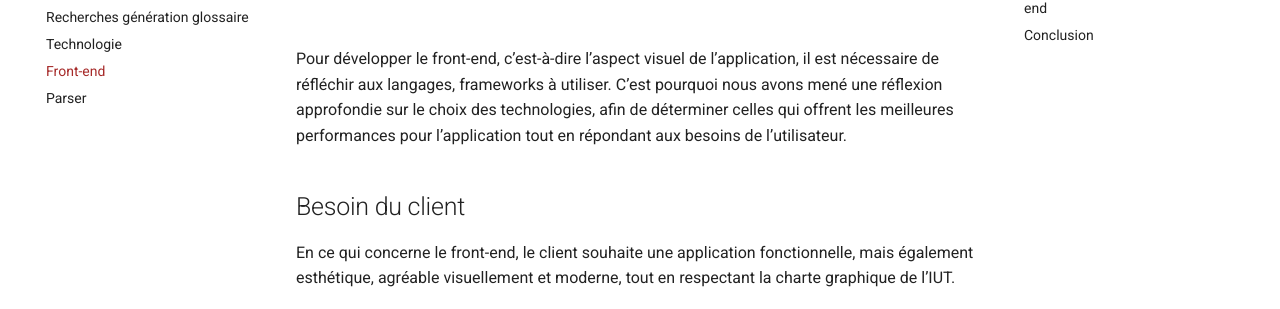
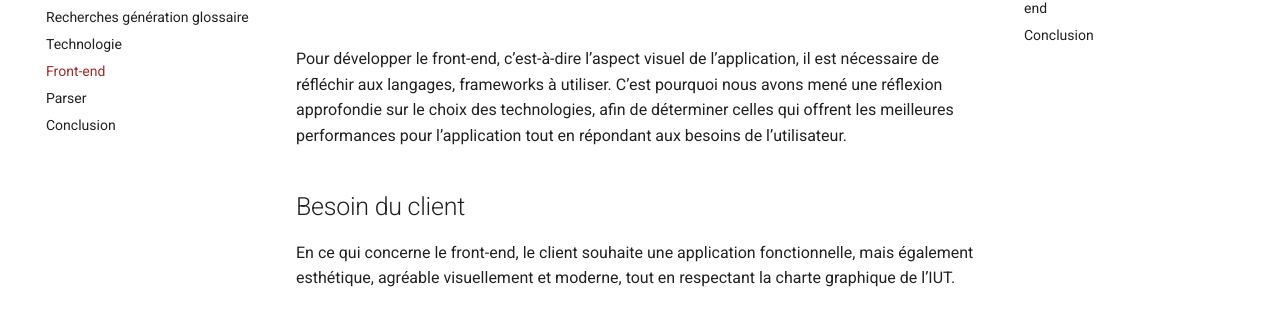
Before and after one commit to Embedding-Groupe/synthese-de-recherche-mkdocs, an MkDocs documentation site: the page built from docs/front-end.md, in a window 1280 px wide. Shown: the part 175-484 px from the top of the page. Built offline with MkDocs 1.6.1 and Material for MkDocs 9.7.7, drawn with Linux system fonts in a browser that asks for light colours.

Commit message:
ajout conclusion

```diff
--- a/docs/front-end.md
+++ b/docs/front-end.md
@@ -13,7 +13,9 @@
 
 - React est l’un des frameworks les plus populaires. Il repose sur JavaScript ou TypeScript et offre un écosystème très complet. Sa structure basée sur des composants réutilisables permet de concevoir des interfaces dynamiques et modulaires. Grâce à des bibliothèques comme Axios, React s’intègre parfaitement avec FastAPI pour des requêtes HTTP. Ce framework est idéal pour les applications modernes. Cependant, React est relativement lourd à mettre en place, surtout pour des petites applications, car il nécessite le chargement de nombreux fichiers JavaScript avant que l’application ne soit utilisable. Le navigateur doit télécharger, analyser et exécuter ce code, ce qui allonge le temps de chargement initial. De plus, l’utilisation de multiples bibliothèques et outils de configuration augmente la complexité technique du projet. Dans certains cas, des applications peuvent atteindre une taille de 2,3 Mo, ce qui témoigne d’une faible optimisation.
 
+
 - Vue.js est un framework front-end basé sur JavaScript. Parmi ses principaux avantages, on trouve sa courbe d’apprentissage très accecible, sa documentation  complète, et sa légèreté, qui le rendent idéal pour des projets de petite à moyenne envergure. Il offre également une bonne intégration avec des backends comme FastAPI avec à sa gestion simple des appels API. Cependant, Vue présente aussi quelques inconvénients. En effet, son écosystème est plus restreint que celui de React et peut parfois limiter le choix de bibliothèques et d’outils.
+
 
 - Preact est une version allégée de React, offrant la même syntaxe et les mêmes concepts mais avec un poids bien inférieur et des performances accrues. En effet, Preact est plus rapide parce qu’il utilise un Virtual DOM plus simple que React. Il fait moins de calculs et de vérifications avant de modifier le DOM réel, ce qui permet d’appliquer les changements plus rapidement et avec moins de code à exécuter. Il est compatible avec la plupart des bibliothèques React via preact/compat, il est idéal pour des applications légères et rapides. Une application avec preact compat a une taille d'environ 9ko. En resumé, Preéact est l'équivalent de React sans ses defaults.
 
--- a/mkdocs.yml
+++ b/mkdocs.yml
@@ -7,6 +7,7 @@
   - Technologie: technologie.md
   - Front-end : front-end.md
   - Parser: parser.md
+  - Conclusion: conclusion.md
 theme:
   name: material
 
```
Also changed, not shown: docs/conclusion.md (added).
